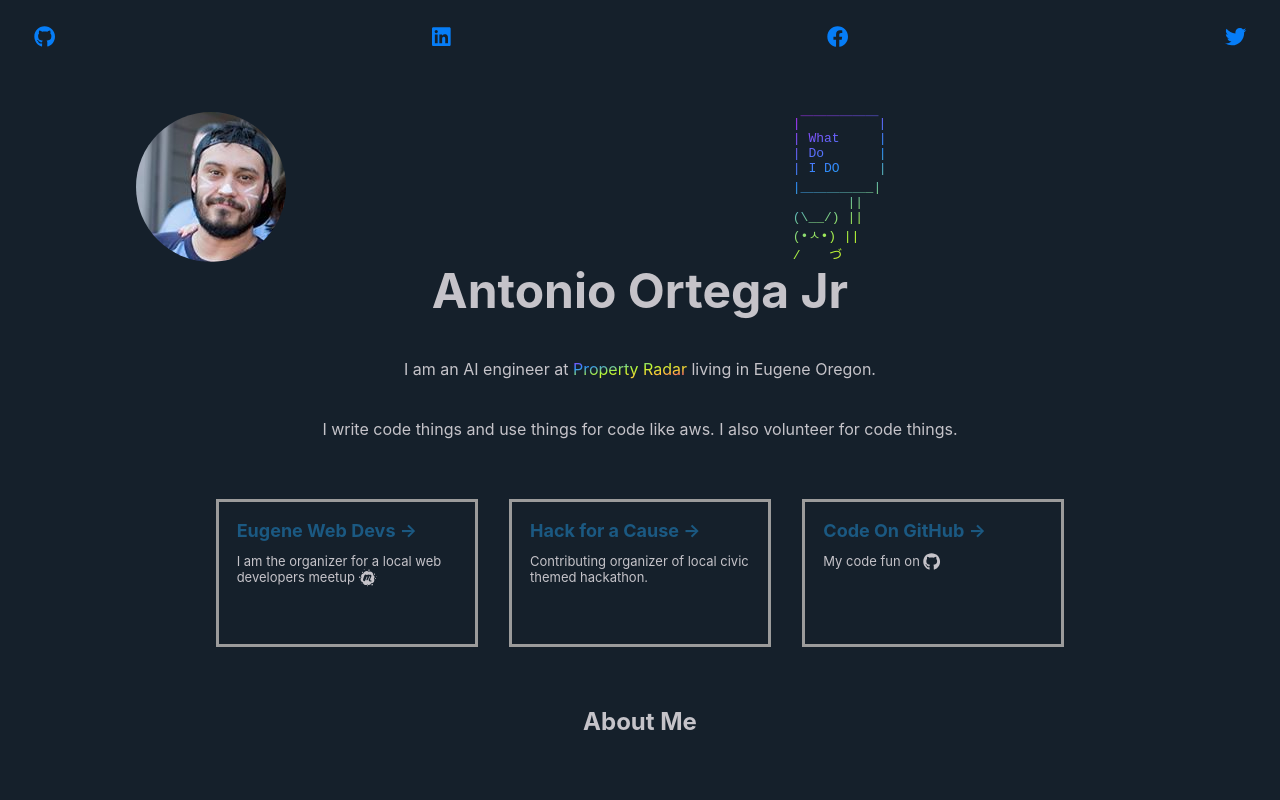
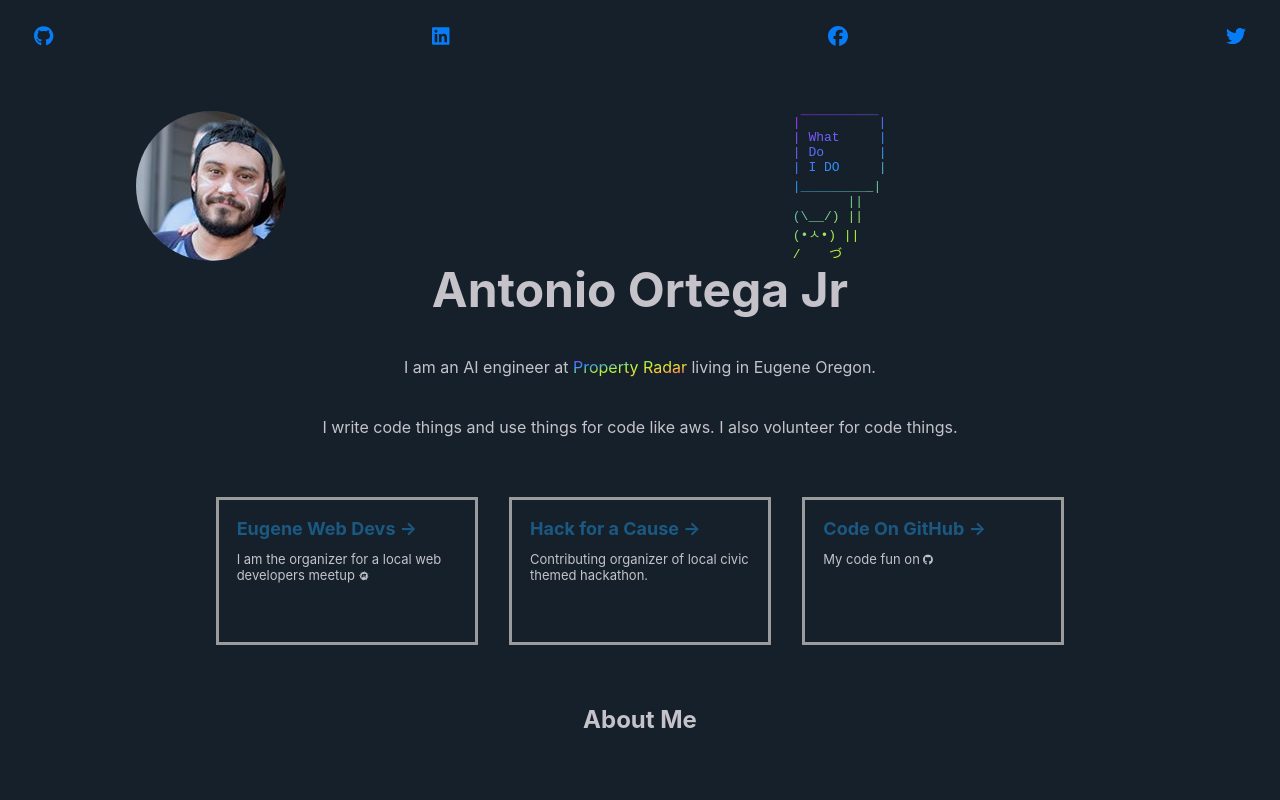
Before and after one commit to antonioortegajr/antonioortegajr, a Next.js app: page / in a window 1280 px wide. Shown: the top 800 px of the page. Built offline with nearby package versions, Linux system fonts and the light colour scheme.

Commit message:
specify size and update packages

```diff
--- a/components/Card.js
+++ b/components/Card.js
@@ -3,7 +3,7 @@ import { FontAwesomeIcon } from '@fortawesome/react-fontawesome';
 const Card = ({ href, title, description, icon }) => (
   <a href={href} className="card">
     <h3>{title} &rarr;</h3>
-    <p style={{color:'#c5c3c9'}}>{description} <FontAwesomeIcon size='lg' icon={icon} /></p>
+    <p style={{color:'#c5c3c9'}}>{description} <FontAwesomeIcon size='sm' icon={icon} width="0.875em" /></p>
     <style jsx>{`
     .card {
         padding: 18px 18px 24px;
```
Also changed, not shown: package.json (+4 -4 lines), 1 other file (tests, documents, lock files or other folders).
